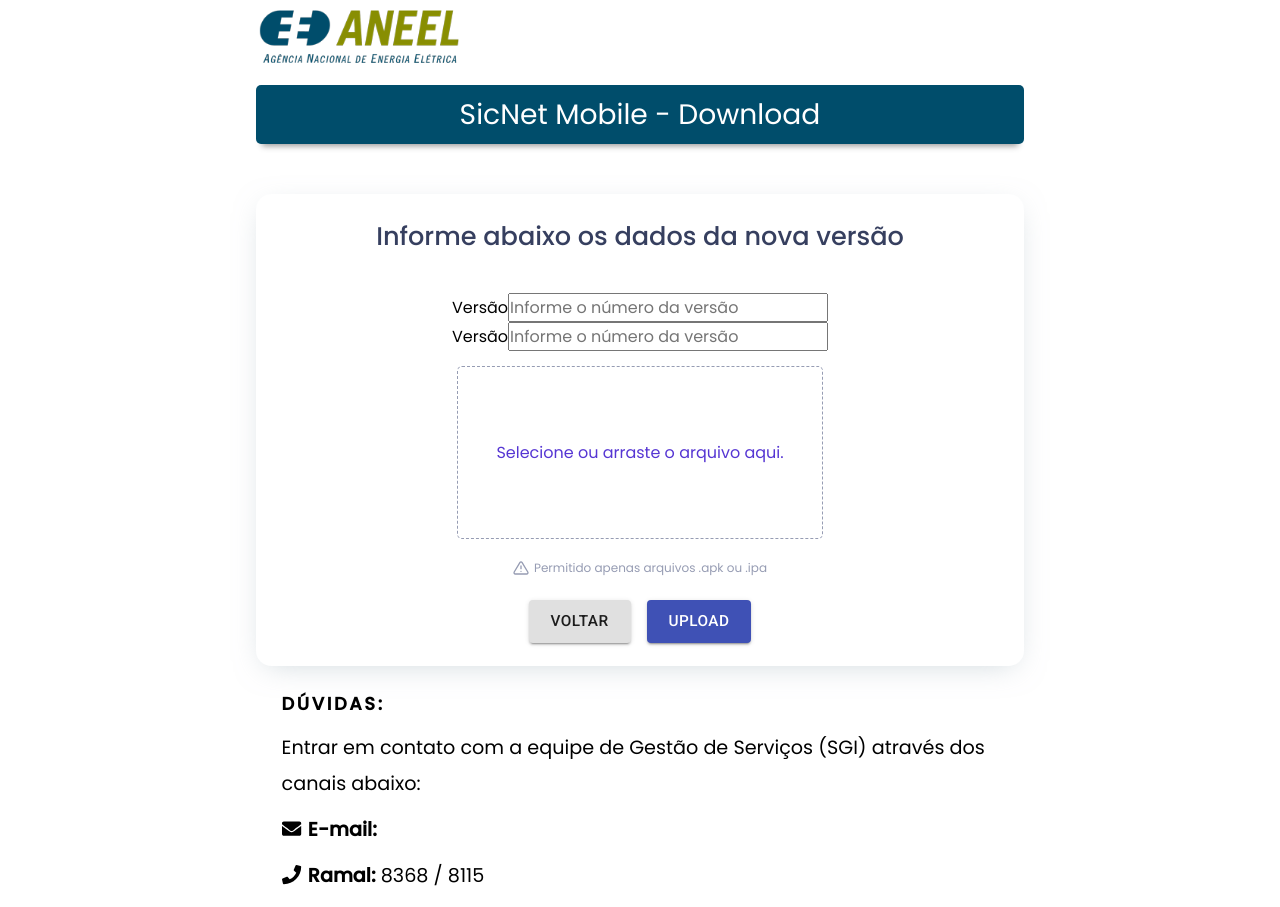
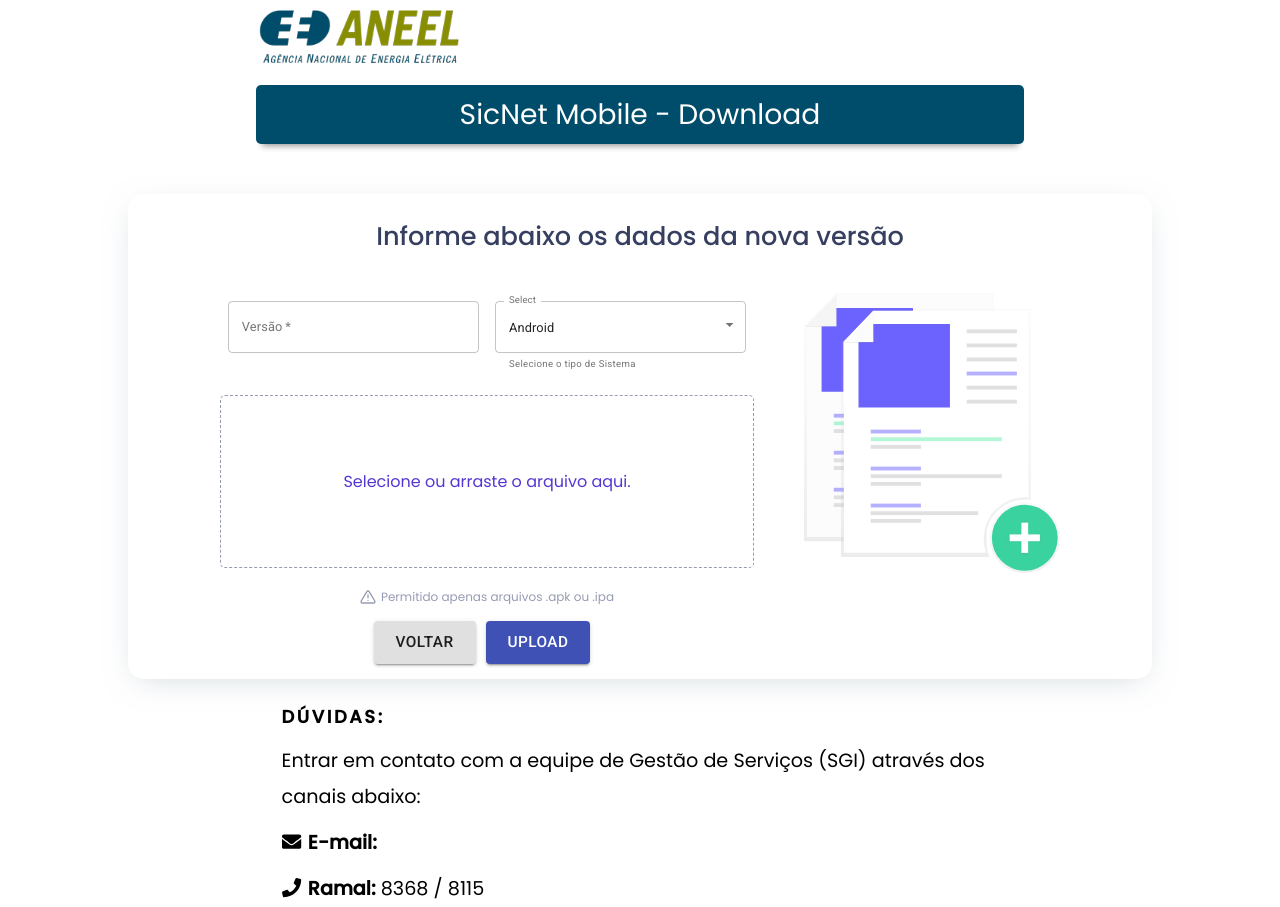
Before and after one commit to jonatasoc/sicnet_mobile_web, a React (Create React App) app: page /upload in a window 1280 px wide. Built offline with nearby package versions, Linux system fonts and the light colour scheme.

Commit message:
Styling Upload Page. Adding Material inputs fields.

```diff
--- a/src/components/UploadFile/index.tsx
+++ b/src/components/UploadFile/index.tsx
@@ -27,14 +27,6 @@
 
   return (
     <>
-      <div>
-        <label htmlFor="os">Versão</label>
-        <input name="os" placeholder="Informe o número da versão" />
-      </div>
-      <div>
-        <label htmlFor="version">Versão</label>
-        <input name="version" placeholder="Informe o número da versão" />
-      </div>
       <Dropzone accept=".apx,.ipa" onDropAccepted={file => onUpload(file)}>
         {({
           getRootProps,
--- a/src/pages/Home/index.tsx
+++ b/src/pages/Home/index.tsx
@@ -4,15 +4,16 @@
 
 import PageHeader from '../../components/Header';
 import PageFooter from '../../components/Footer';
+import { Title } from './styles';
 import './styles.css';
 
-const Home:React.FC = () => {
+const Home: React.FC = () => {
   return (
     <>
       <PageHeader />
       <div id="page-home">
         <div id="page-home-content" className="animated fadeIn">
-          <h2 className="">Selecione o tipo de sistema do seu smartphone</h2>
+          <Title>Selecione o tipo de sistema do seu smartphone</Title>
           <div className="section-select">
             <div className="section-select-os">
               <Link to='/android'>
@@ -20,7 +21,7 @@
                 <p className="android">Android</p>
               </Link>
             </div>
-            <hr/>
+            <hr />
             <div className="section-select-os">
               <Link to="/ios">
                 <FontAwesomeIcon icon={['fab', 'apple']} />
--- a/src/pages/Home/styles.css
+++ b/src/pages/Home/styles.css
@@ -1,15 +1,7 @@
-#page-home-content h2 {
-    color: var(--color-text-in-primary);
-    font-size: 1.7rem;
-    text-align: center;
-    margin-bottom: 25px;
-    margin-top: -25px;
-}
-
 .section-select {
     box-shadow: 0 7px 30px -10px rgba(150,170,180,0.5);
     display: flex;
-    flex-direction: column;
+    flex-direction: row;
     justify-content: center;
     align-items: center;
     /* max-width: 94vw; */
--- /dev/null
+++ b/src/pages/Home/styles.ts
@@ -0,0 +1,9 @@
+import styled from 'styled-components';
+
+export const Title = styled.h2`
+  color: var(--color-text-in-primary);
+  font-size: 1.2rem;
+  text-align: center;
+  margin-bottom: 25px;
+  margin-top: -25px;
+`;
--- a/src/pages/Upload/index.tsx
+++ b/src/pages/Upload/index.tsx
@@ -2,29 +2,39 @@
 import { useHistory } from 'react-router-dom';
 import filesize from 'filesize';
 import { FiAlertTriangle } from 'react-icons/fi';
-import { makeStyles } from '@material-ui/core/styles';
+import { createStyles, makeStyles, Theme } from '@material-ui/core/styles';
 import Button from '@material-ui/core/Button';
+import TextField from '@material-ui/core/TextField';
 import MenuItem from '@material-ui/core/MenuItem';
 
 import Header from '../../components/Header';
 import Footer from '../../components/Footer';
-import { Title, Container, UploadFooter } from './styles';
+import { Title, Container, UploadFooter, UploadInfoContainer } from './styles';
 import UploadFile from '../../components/UploadFile';
 import FileList from '../../components/FileList';
 import api from '../../services/api';
+import addFileImg from '../../assets/add_file.svg';
 
-const useStyles = makeStyles((theme) => ({
+const useStyles = makeStyles((theme: Theme) =>
+  createStyles({
     root: {
-    '& > *': {
+      '& .MuiTextField-root': {
         margin: theme.spacing(1),
+        width: '25ch',
       },
     },
-}));
+  }),
+);
 
 const Upload: React.FC = () => {
   const [uploadedFile, setUploadedFiles] = useState<File>();
+  const [osType, setOsType] = useState('Android');
   const classesMaterialButtons = useStyles();
   const history = useHistory();
+
+  const handleOsTypeChange = (event: React.ChangeEvent<HTMLInputElement>) => {
+    setOsType(event.target.value);
+  };
 
   function submitFile(file: File): void {
     // const selectedfile = {
@@ -45,6 +55,34 @@
       <Header />
       <Container>
         <Title>Informe abaixo os dados da nova versão</Title>
+        <UploadInfoContainer>
+          <div>
+            <div className={classesMaterialButtons.root}>
+              <TextField
+                required
+                id="version-number"
+                label="Versão"
+                defaultValue=""
+                placeholder="Informe a versão"
+                variant="outlined"
+              />
+              <TextField
+                id="outlined-select-currency"
+                select
+                label="Select"
+                value={osType}
+                onChange={handleOsTypeChange}
+                helperText="Selecione o tipo de Sistema"
+                variant="outlined"
+              >
+                <MenuItem value="Android">
+                  Android
+            </MenuItem>
+                <MenuItem value="iOS">
+                  iOS
+            </MenuItem>
+              </TextField>
+            </div>
             <UploadFile onUpload={submitFile} />
             {/* {!!uploadedFiles.length && <FileList files={uploadedFiles} />} */}
             <UploadFooter>
@@ -61,6 +99,9 @@
             </Button>
               </div>
             </UploadFooter>
+          </div>
+          <img src={addFileImg} alt="Upload File" />
+        </UploadInfoContainer>
       </Container>
       <Footer />
     </div>
--- a/src/pages/Upload/styles.ts
+++ b/src/pages/Upload/styles.ts
@@ -3,15 +3,11 @@
 
 export const Container = styled.div`
     box-shadow: 0 7px 30px -10px rgba(150,170,180,0.5);
-    width: 100%;
+    width: 80%;
     min-height: 50vh;
-    display: flex;
-    flex-direction: column;
-    justify-content: center;
-    align-items: center;
-    margin: 0 auto;
     border-radius: 1.2rem;
     padding: 15px 0px;
+    margin: 0 auto;
 `;
 
 export const Title = styled.h1`
@@ -21,6 +17,19 @@
   color: #363f5f;
   text-align: center;
   margin-bottom: 30px;
+`;
+
+export const UploadInfoContainer = styled.div`
+    display: flex;
+    flex-direction: row;
+    justify-content: center;
+    align-items: flex-start;
+
+    img {
+      width: 25%;
+      height: 25%;
+      margin-left: 50px;
+    }
 `;
 
 export const UploadFooter = styled.section`
@@ -43,5 +52,6 @@
   }
   .MuiButton-containedSizeLarge {
     font-size: 1.2rem;
+    margin-right: 10px;
   }
 `;
--- a/src/styles/styles.ts
+++ b/src/styles/styles.ts
@@ -9,7 +9,6 @@
   }
 
   html, body, #root {
-    width: 60vw;
     height: 100vh;
     margin: 0 auto;
     max-width: 1280px;
```
Lines whose indentation alone changed are shown as unchanged.
